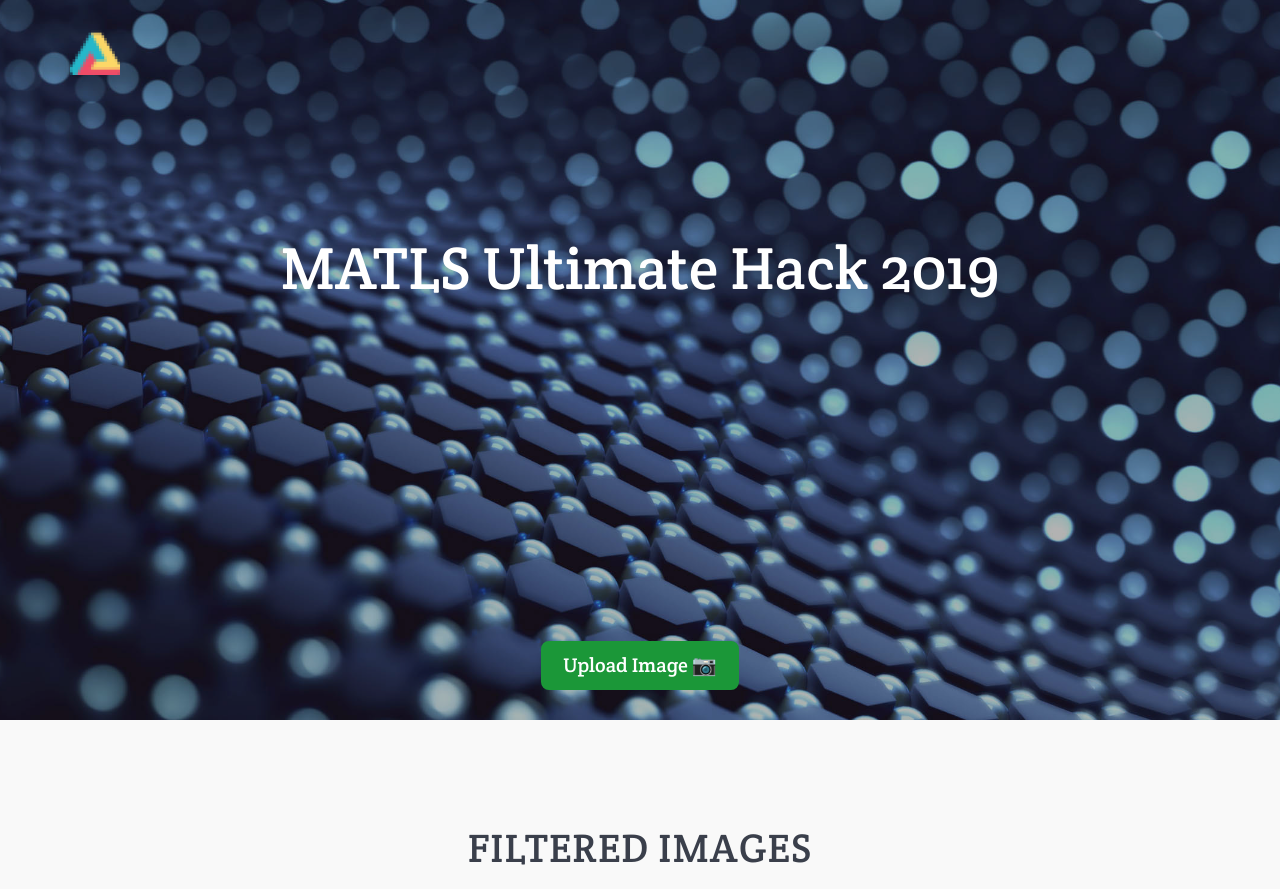
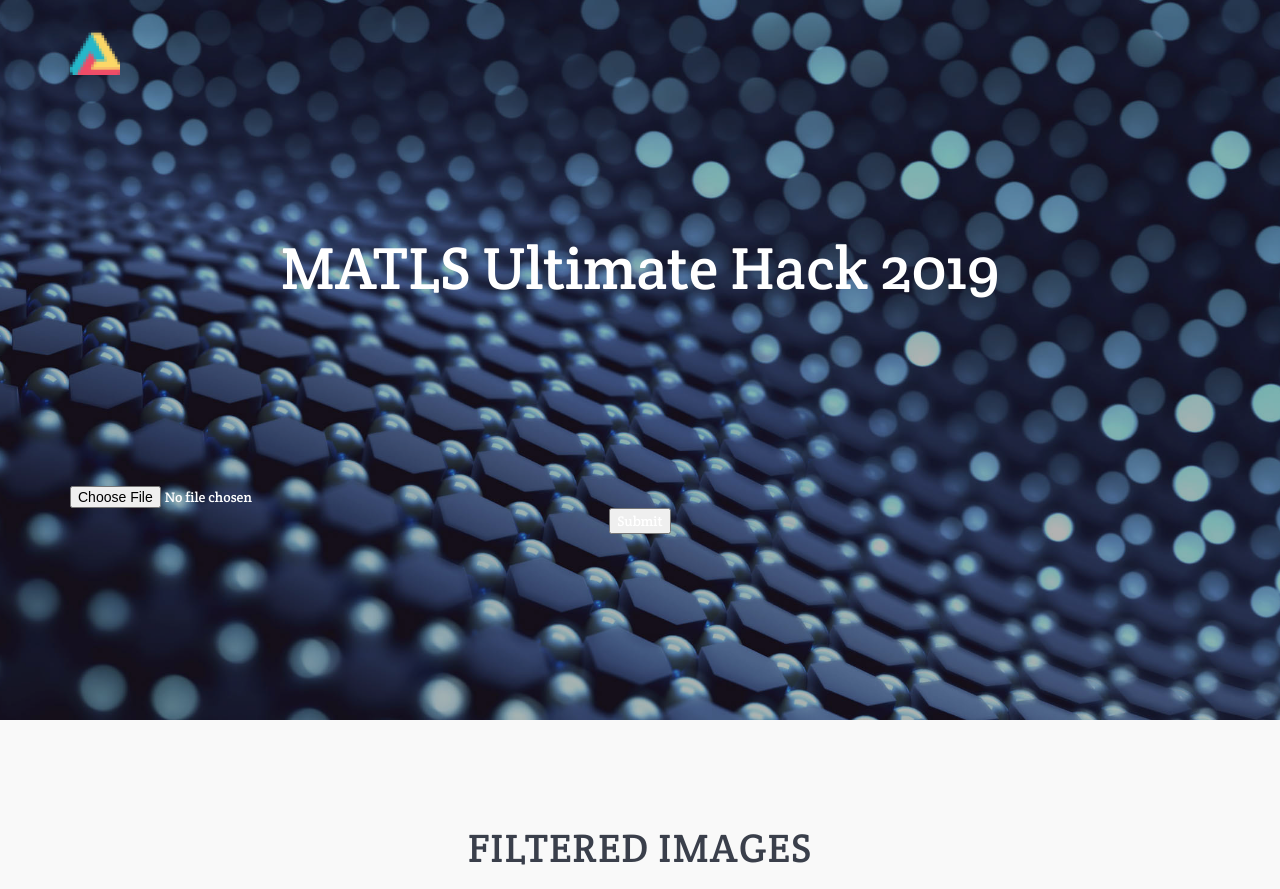
Before and after one commit to enricoflorentino/ultimateImageAnalysis, a Flask app: page / in a window 1280 px wide. Shown: the top 889 px of the page. Run offline with Flask 2, Linux system fonts and the light colour scheme; some libraries are stand-ins or nearby versions.

Commit message:
ajax req

```diff
--- a/static/assets/css/style.css
+++ b/static/assets/css/style.css
@@ -1,28 +1,8 @@
 @import url('https://fonts.googleapis.com/css?family=Staatliches|Crete+Round');
 
-
-.upload-btn-wrapper {
-    margin-top: 300px;
-    position: relative;
-    overflow: hidden;
-    display: inline-block;
-}
-
-.customBtn {
-    border: 2px solid rgb(27, 151, 56);
-    color: white;
-    background-color: rgb(27, 151, 56);
-    padding: 8px 20px;
-    border-radius: 8px;
-    font-size: 20px;
-}
-
-.upload-btn-wrapper input[type=file] {
-    font-size: 70px;
-    position: absolute;
-    left: 0;
-    top: 0;
-    opacity: 0;
+.imagebox {
+    margin: auto;
+    margin-top: 190px;
 }
 
 html,
--- a/static/assets/js/send.js
+++ b/static/assets/js/send.js
@@ -2,3 +2,10 @@ function sendBack(input) {
     console.log(input);
 
 }
+
+
+$("#submitthis").submit(function(e) {
+    console.log("clicked");
+
+    $.ajax
+});
--- a/static/index.html
+++ b/static/index.html
@@ -53,12 +53,12 @@
                             <div class="col-md-12 col-sm-12 col-xs-12">
                                 <div class="home-content text-center">
                                     <h1>MATLS Ultimate Hack 2019</h1>
-                                    <div class="upload-btn-wrapper">
-                                        <form action="/">
-                                        <button class="customBtn">Upload Image 📷 </button>
+                                    <div class="imagebox">
+                                        <form action="/" id="submitthis">
                                         <input type="file" name="myfile" accept="image/*" />
+                                        <input  type="submit" value="Submit">
                                         </form>
-                                      </div>
+                                    </div>
                                     </form>
                                 </div>
                             </div>
@@ -143,6 +143,7 @@
         <script src="static/assets/js/vendor/jquery-1.11.2.min.js"></script>
         <script src="static/assets/js/vendor/bootstrap.min.js"></script>
         <script src="static/assets/js/vendor/isotope.min.js"></script>
+        <script src="static/assets/js/send.js"></script>
         <script src="static/assets/js/plugins.js"></script>
          <script src="static/assets/js/jquery.magnific-popup.js"></script>
         <script src="static/assets/js/main.js"></script>
```
Also changed, not shown: static/assets/images/logo (1).png (added).
